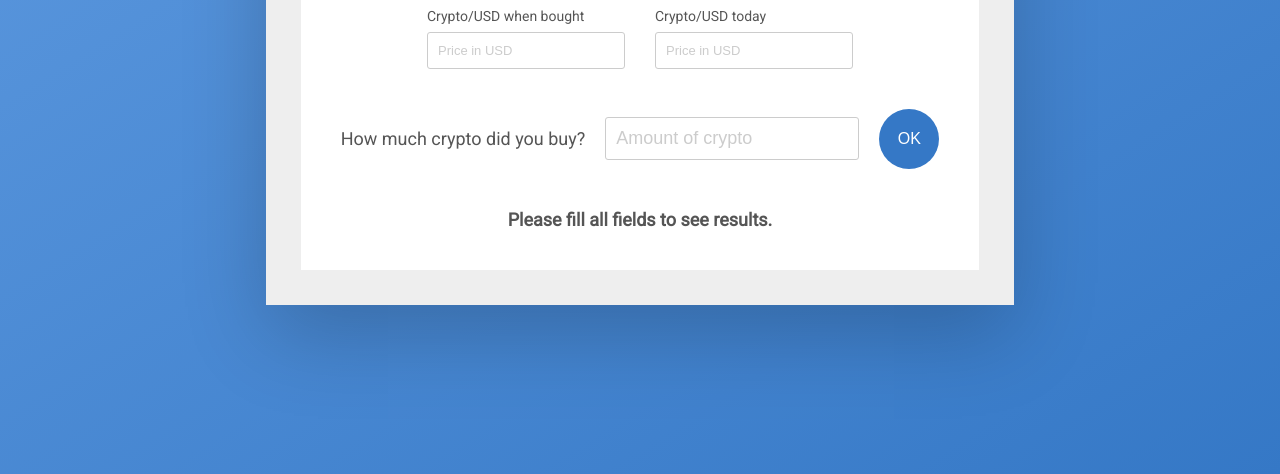
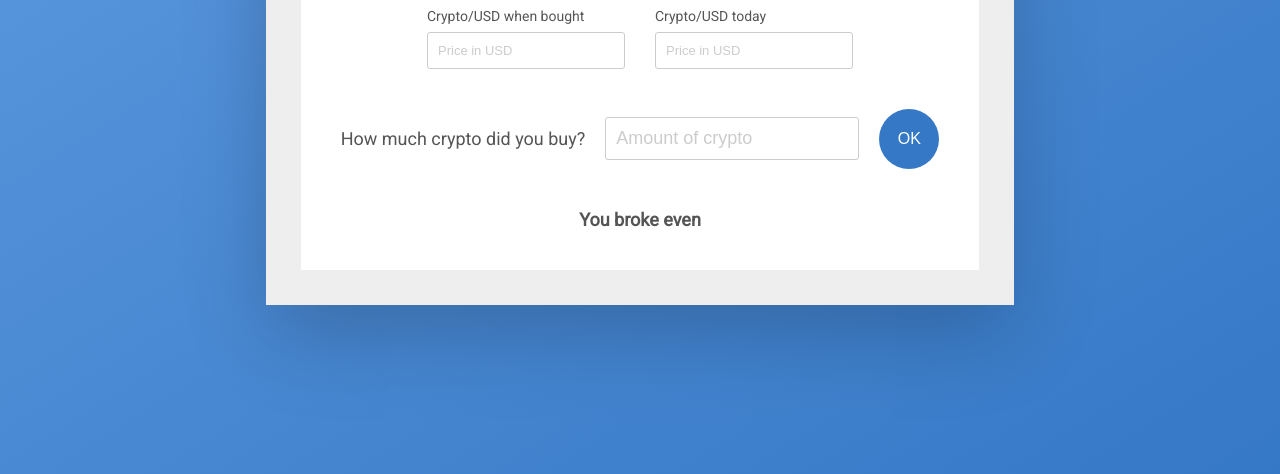
Before and after one commit to Miario/CryptoCalculator, a plain HTML site: page index.html in a window 1280 px wide. Both pictures are taken after a click on the button "OK". Shown: the part 326-800 px from the top of the page. Drawn offline with Linux system fonts and the light colour scheme.

Commit message:
updating code

```diff
--- a/css/styles.css
+++ b/css/styles.css
@@ -41,7 +41,6 @@ body {
 
 .header_logo {
     height: 7rem;
-    margin-right: 2.5rem;
     display: inline-block;
 }
 
--- a/js/script.js
+++ b/js/script.js
@@ -0,0 +1,34 @@
+const calcGrowth = (pastVal, currentVal) => (currentVal - pastVal) / pastVal * 100;
+
+// DOM manipulation
+const btn = document.querySelector('.investment_btn');
+
+const calc = () => {
+    // Select and read data from the UI
+    const cryptoUsdBought = document.querySelector('.price_input-bought').value;
+    const cryptoUsdNow = document.querySelector('.price_input-now').value;
+    const crypto = document.querySelector('.investment_btc').value;
+
+    // Calculate the profits
+    const invested = crypto * cryptoUsdBought;
+    const current = crypto * cryptoUsdNow;
+    const profit = current - invested;
+    const growth = calcGrowth(invested, current);
+
+    // Write the result to the UI
+    const p = document.querySelector('.result');
+    let message = '';
+
+    if (profit > 0) {
+        message = `You made a profit of $${profit} (${growth}%).`;
+        p.style.color = 'green';
+    } else if (profit < 0) {
+        message = `You are at a loss of $${profit} (${growth}%).`;
+        p.style.color = 'red';
+    } else {
+        message = 'You broke even';
+    }
+    p.textContent = message;
+}
+
+btn.addEventListener('click', calc);
```
